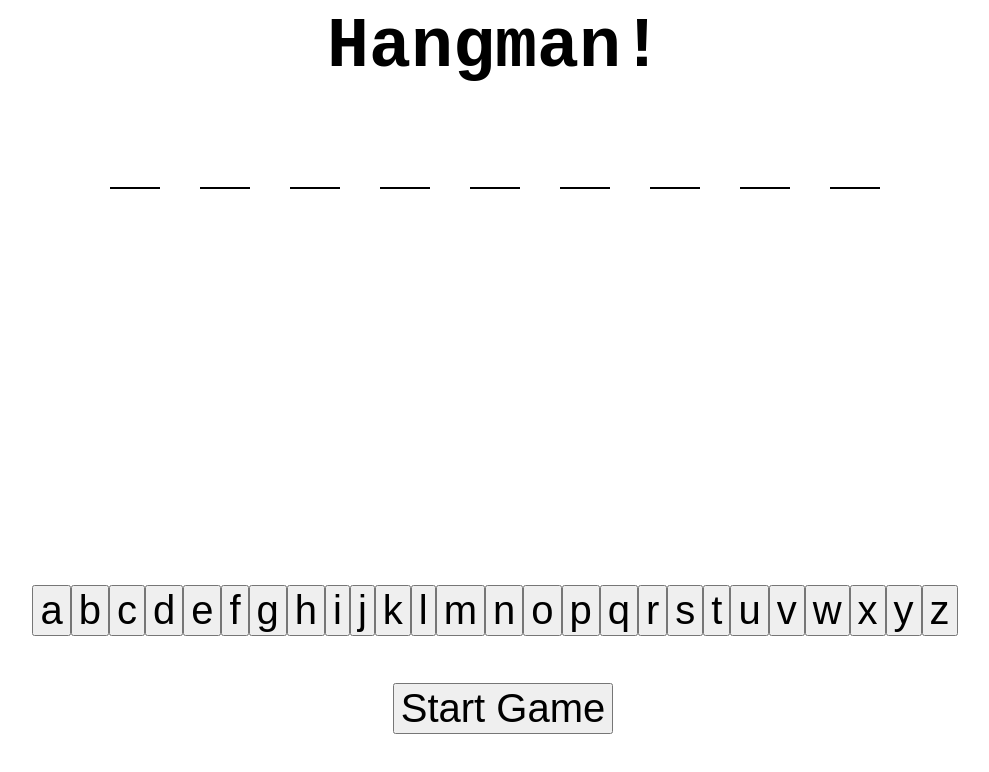
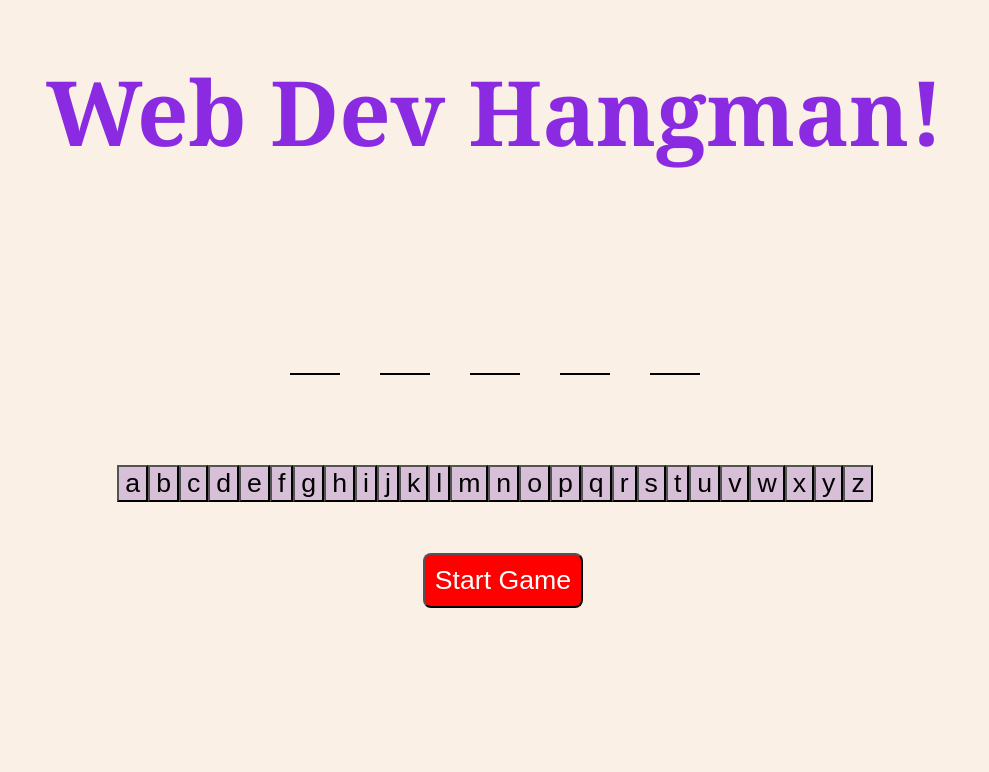
Before and after one commit to minjungle/Hangman, a plain HTML site: page index.html in a window 1280 px wide. Both pictures are taken after a click on the button "Start Game". Shown: the whole page, without its empty margins (145-1134 px from the left). Drawn offline with Linux system fonts and the light colour scheme.

Commit message:
hangman updates

```diff
--- a/index.html
+++ b/index.html
@@ -7,15 +7,12 @@
     <link href="style.css" rel="stylesheet" type="text/css" />
   </head>
 
-  <body>
-    <h1>Hangman!</h1>
+  <body class="background">
+    <h1>Web Dev Hangman!</h1>
 
     <div id="displayGame"></div>
 
-    <!--   displaying how many lives are left.  -->
-    <section class="livesRemaining"></section>
-
-    <!--   displaying selection of letters inline. -->
+    <section id="livesRemaining"></section>
 
     <div class="letters"></div>
 
--- a/script.js
+++ b/script.js
@@ -1,6 +1,7 @@
 const startGame = document.getElementById("startButton");
 const endResult = document.getElementById("result");
-let isGameOngoing = false;
+const livesRemaining = document.getElementById("livesRemaining");
+const reset = document.getElementById("restart");
 let numberOfGuesses = 6;
 let answerArray = [];
 
@@ -14,6 +15,12 @@ let words = [
   "forloop",
   "class",
   "attribute",
+  "consolelog",
+  "document",
+  "variable",
+  "queryselector",
+  "appendchild",
+  "style",
 ];
 let word = words[Math.floor(Math.random() * words.length)];
 
@@ -46,7 +53,7 @@ let alphabet = [
   "z",
 ];
 
-function retrieveAllMatchingLetterIndex(userLetterChoice, randomWord) {
+function retrieveAllMatchingLetterIndex(userLetterChoice) {
   const matchingIndexesOfLetterChoice = word
     .split("")
     .map(function (letter, index) {
@@ -63,39 +70,31 @@ window.onload = function () {
   createAlphabetButtons();
 };
 function createAlphabetButtons() {
-  alphabet.forEach((value, index) => {
+  alphabet.forEach(function (value) {
     let button = document.createElement("button");
     button.addEventListener("click", function (ev) {
       let retrievedIndexes = retrieveAllMatchingLetterIndex(
         ev.target.outerText,
         word
       );
-      let shown = document.querySelectorAll(".show");
-      console.log(shown);
 
       if (word.includes(ev.target.outerText) === false) {
         button.disabled = true;
         numberOfGuesses--;
-        console.log(numberOfGuesses);
+        livesRemaining.textContent = `You have ${numberOfGuesses} lives remaining`;
         if (numberOfGuesses === 0) {
           endResult.textContent = "You Lost";
+          reset.classList.add("show");
         }
       }
 
-      console.log(ev.target);
-      // if player clicks on the button but incorrectly guesses the letter (the letter is not included in the element of the word array. ), disable it from being clicked further. Decrease remaining life by 1.
-      // if player clicks on a wrong letter again, takeaway another life. - loop
-      //if number of guesses exceeds 6.
-      // end game, show all letters, say you lose.
-      console.log(retrievedIndexes, word);
       document.querySelectorAll("p").forEach(function (ptag, index) {
         retrievedIndexes.forEach(function (retrievedIndex) {
           if (retrievedIndex === index) {
             ptag.classList.add("show");
             answerArray.push(ev.target.outerText);
-            console.log(isArrayEqual(answerArray, word.split("")));
             if (isArrayEqual(answerArray, word.split(""))) {
-              console.log("you Won");
+              endResult.textContent = "Winner!";
             }
           }
         });
@@ -106,35 +105,29 @@ function createAlphabetButtons() {
   });
 }
 
-// these are the indexes of letter that need to be uncovered.
-const matchingIndexes = retrieveAllMatchingLetterIndex("a", "class");
-console.log(matchingIndexes);
+startGame.addEventListener("click", function () {
+  draw(word);
+});
 
-//Adding event listener to handle player clicking on startButton.
-startGame.addEventListener("click", () => onClickStart());
-
-// When player clicks startGame, changes the game state to ongoing and generates a random word from wordlist.
-const onClickStart = () => {
-  draw(word);
-  //
-};
-/**
- *
- * @param {string} word - split into divs.
- */
 function draw(word) {
-  word.split("").forEach((letter) => {
-    const div = underlineStrokes();
+  word.split("").forEach(function (letter) {
+    const div = createUnderlines();
     addLetterToDiv(div, letter);
     document.getElementById("displayGame").appendChild(div);
   });
 }
-const isArrayEqual = (a, b) =>
-  a.length === b.length && a.every((v, i) => v === b[i]);
+const isArrayEqual = (answerWord, generatedWord) => {
+  const hasMatchingLength = answerWord.length === generatedWord.length;
+  const hasAllLetters = answerWord.every((letter) =>
+    generatedWord.includes(letter)
+  );
+
+  const isWin = hasAllLetters && hasMatchingLength;
+  return isWin;
+};
 
 function addLetterToDiv(div, letter) {
   const p = document.createElement("p");
-  // p.classList.add('hide');
   p.style.margin = "50%";
   p.style.minHeight = "100px";
   p.textContent = letter;
@@ -142,7 +135,7 @@ function addLetterToDiv(div, letter) {
   div.appendChild(p);
 }
 
-function underlineStrokes() {
+function createUnderlines() {
   const div = document.createElement("div");
   div.style.borderBottom = "2px black solid";
   div.style.margin = "0 20px";
--- a/style.css
+++ b/style.css
@@ -1,8 +1,14 @@
+.background {
+  background-color: linen;
+}
+
 h1 {
   margin: 0 auto;
   text-align: center;
-  font-size: 70px;
-  font-family: monospace;
+  font-size: 90px;
+  font-family: Cambria, Cochin, Georgia, Times, "Times New Roman", serif;
+  margin-top: 50px;
+  color: blueviolet;
 }
 
 .hide {
@@ -26,6 +32,7 @@ h1 {
   flex-direction: row;
   justify-content: center;
   align-items: center;
+  margin-top: 8%;
 }
 
 .letters {
@@ -34,7 +41,6 @@ h1 {
   text-align: center;
   width: auto;
   height: 55px;
-  color: #fff;
   font-size: 100pt;
   font-family: sans-serif;
   align-items: center;
@@ -43,11 +49,15 @@ h1 {
   font-weight: bold;
   cursor: pointer;
   margin-bottom: 10px;
-  margin-top: 30%;
+}
+
+.letters > button {
+  background-color: thistle;
+  margin-top: 5px;
 }
 
 button {
-  font-size: 30pt;
+  font-size: 20pt;
 }
 
 p {
@@ -55,7 +65,24 @@ p {
 }
 
 #result {
+  display: flex;
   font-size: 40pt;
   padding: 10px;
-  background: white;
 }
+
+#startButton {
+  background-color: red;
+  color: white;
+  padding: 10px;
+  justify-content: center;
+  border-radius: 8px;
+  cursor: pointer;
+}
+
+#livesRemaining {
+  display: flex;
+  font-size: 50px;
+  align-items: center;
+  justify-content: center;
+  margin-top: 5%;
+}
```
